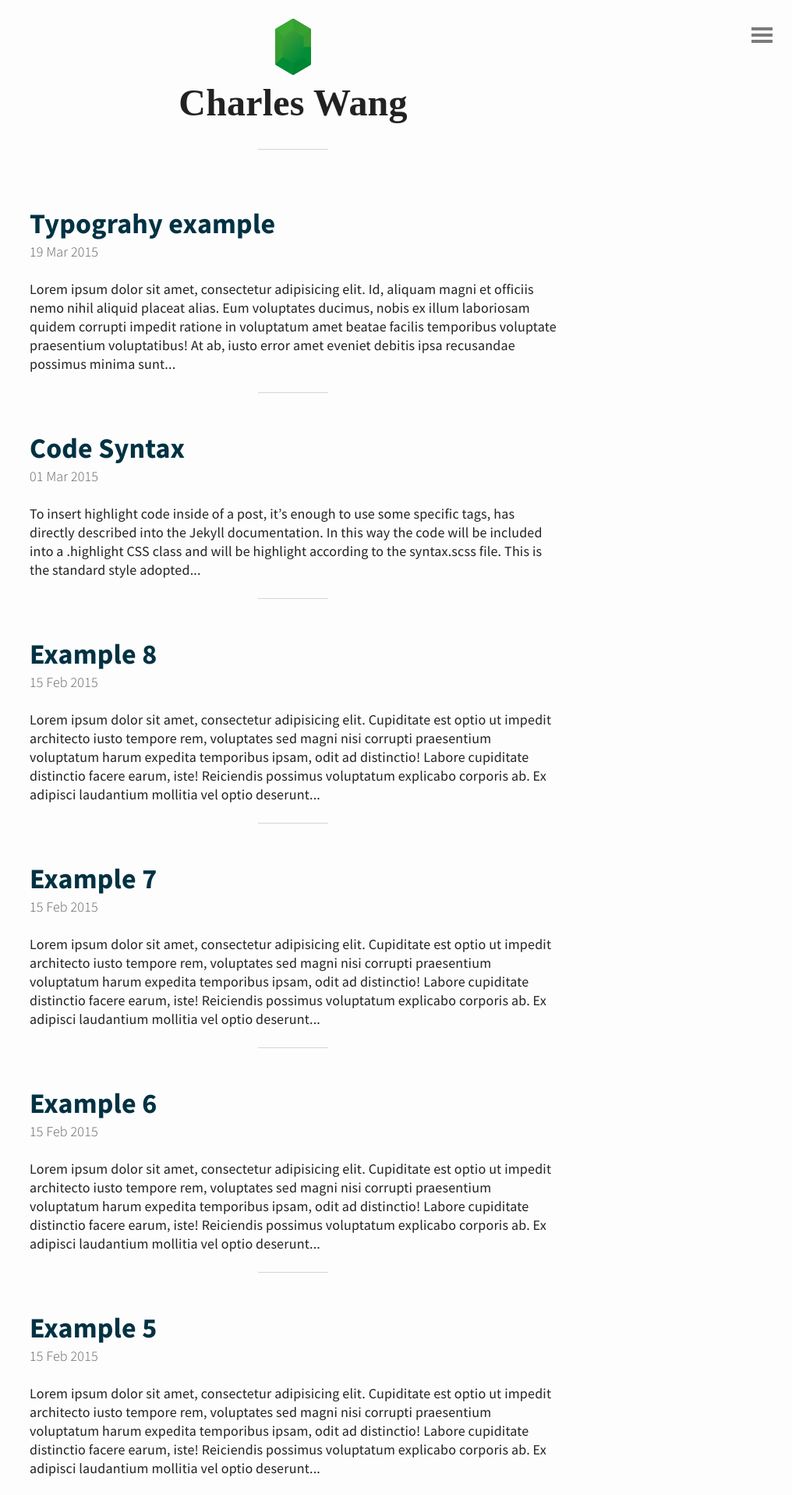
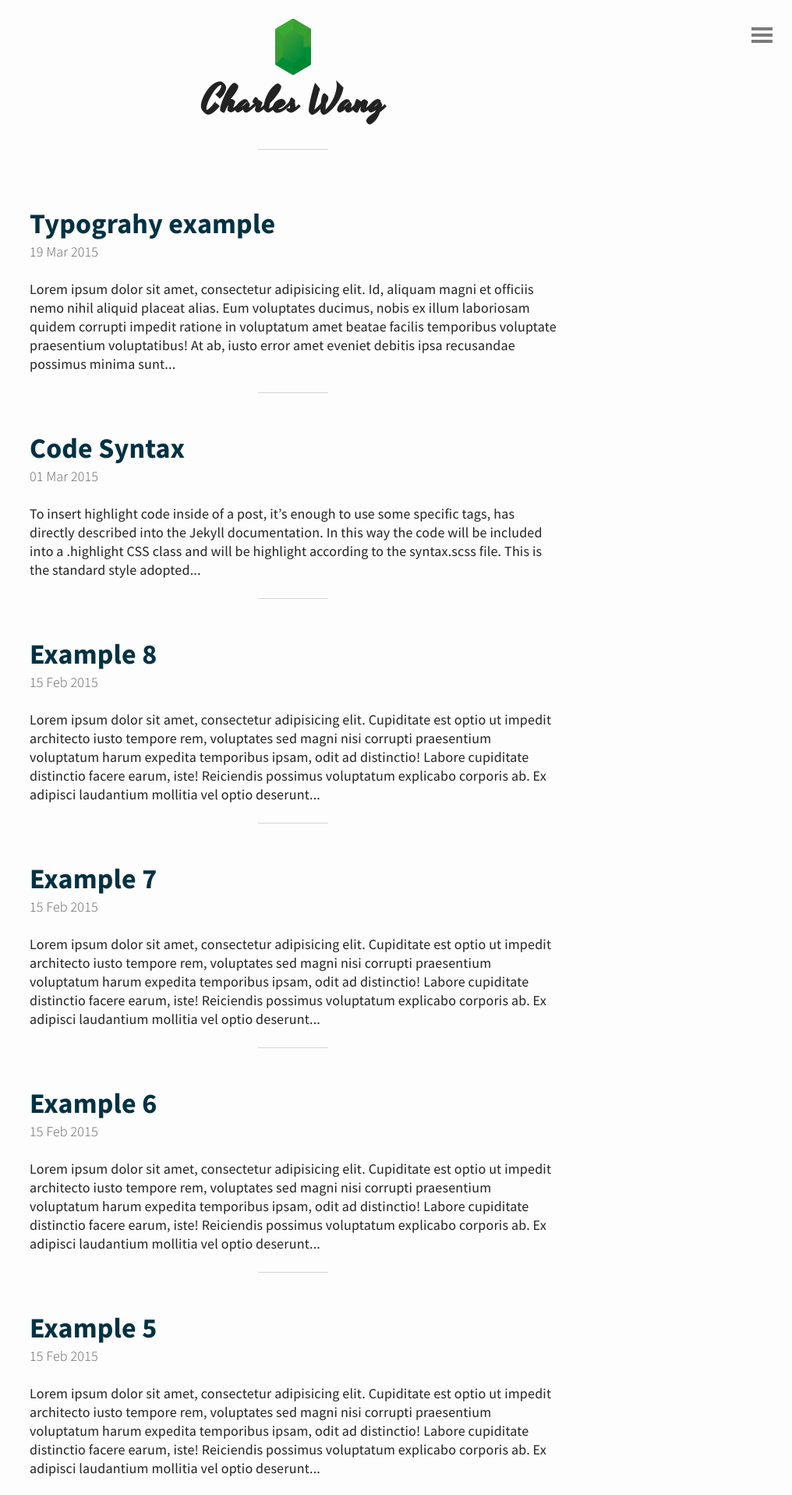
Before and after one commit to CharlesWLux/CharlesWLux.github.io, a Jekyll site: the page built from index.html, in a window 1280 px wide. Shown: the top 1917 px of the page at 78% size, without its empty margins (264-1280 px from the left). Built offline with Jekyll 4.4.1, drawn with Linux system fonts in a browser that asks for light colours; some web fonts are replaced; the list of posts is cut into pages by our own code.

Commit message:
fix missing fonts

```diff
--- a/_sass/custom.scss
+++ b/_sass/custom.scss
@@ -5,6 +5,6 @@
   font-family: 'Yesteryear';
   font-style: normal;
   font-weight: 400;
-  src: local('Yesteryear'), local('Yesteryear-Regular'), url(../fonts/google/Y-2_3oNnGXTRT4ySJQfhEAzyDMXhdD8sAj6OAJTFsBI.woff2) format('woff2');
+  src: local('Yesteryear'), local('Yesteryear-Regular'), url(../fonts/Y-2_3oNnGXTRT4ySJQfhEAzyDMXhdD8sAj6OAJTFsBI.woff2) format('woff2');
   unicode-range: U+0000-00FF, U+0131, U+0152-0153, U+02C6, U+02DA, U+02DC, U+2000-206F, U+2074, U+20AC, U+2212, U+2215;
 }
```
Also changed, not shown: fonts/Y-2_3oNnGXTRT4ySJQfhEAzyDMXhdD8sAj6OAJTFsBI.woff2 (added).
